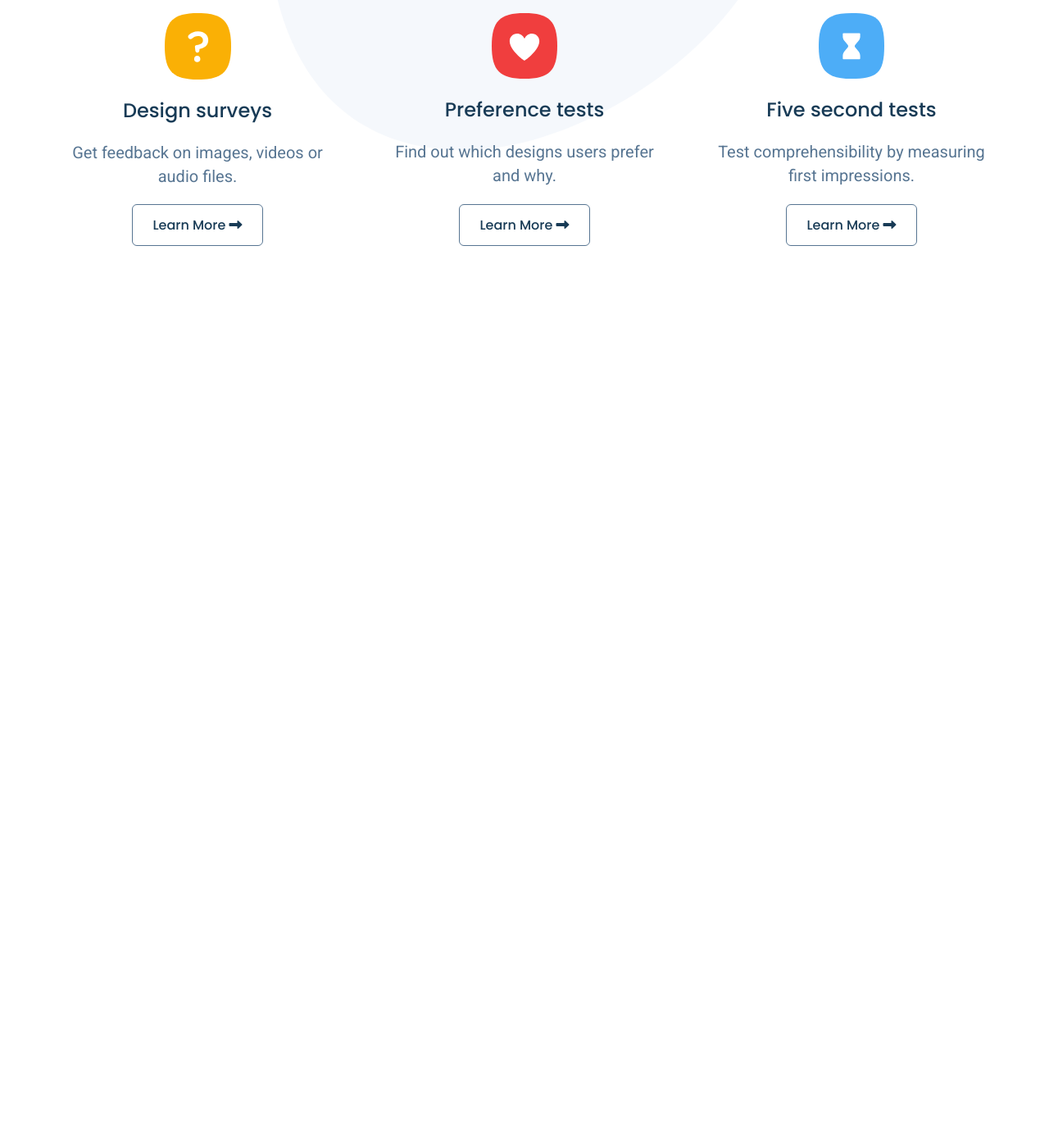
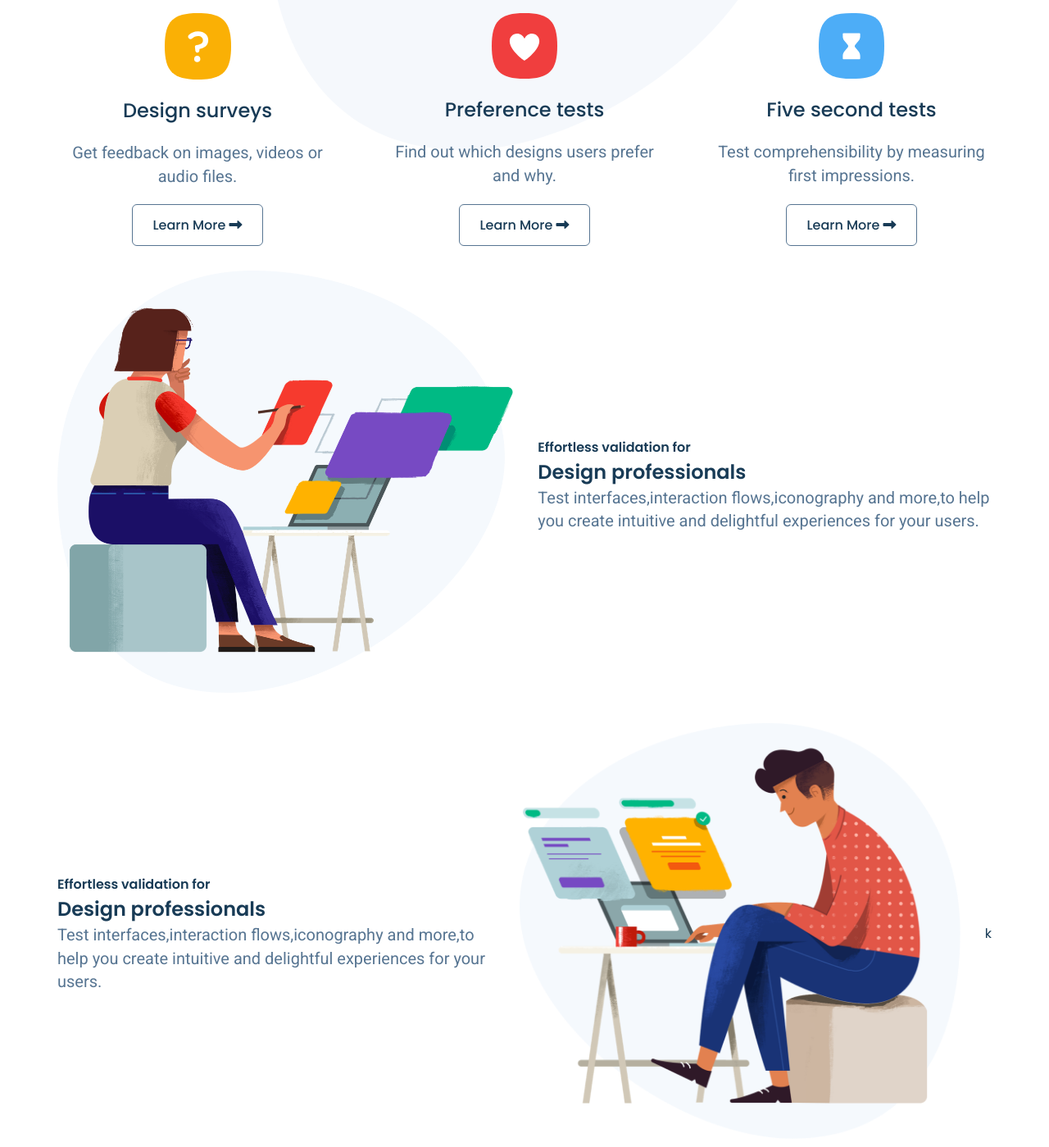
Before and after one commit to faridhussain/BaseLayout, a plain HTML site: page index.html in a window 1280 px wide. Shown: the part 1280-2679 px from the top of the page at 82% size. Before the commit the page ends 1580 px from the top, so only its background shows below. Drawn offline with Linux system fonts and the light colour scheme.

Commit message:
added big features section

```diff
--- a/index.html
+++ b/index.html
@@ -141,9 +141,44 @@
       </div>
     </section>
 
-    <section class="big-feature-section"></section>
-    <section class="big-feature-section"></section>
-    <section class="big-feature-section"></section>
+    <section class="big-feature-section">
+      <div class="container flex big-feature-container">
+        <div class="feature-img">
+          <img src="assets/asset 18.png" alt="">
+        </div>
+        <div class="feature-desc flex">
+          <h4>Effortless validation for</h4>
+          <h3>Design professionals</h3>
+          <p>Test interfaces,interaction flows,iconography and more,to help you create intuitive and delightful experiences for your users.</p>
+        </div>
+      </div>
+    </section>
+
+    <section class="big-feature-section">
+      <div class="container flex big-feature-container" style="flex-direction: row-reverse;">k
+        <div class="feature-img">
+          <img src="assets/asset 21.png" alt="">
+        </div>
+        <div class="feature-desc flex">
+          <h4>Effortless validation for</h4>
+          <h3>Design professionals</h3>
+          <p>Test interfaces,interaction flows,iconography and more,to help you create intuitive and delightful experiences for your users.</p>
+        </div>
+      </div>
+    </section>
+
+    <section class="big-feature-section">
+      <div class="container flex big-feature-container">
+        <div class="feature-img">
+          <img src="assets/asset 24.png" alt="">
+        </div>
+        <div class="feature-desc flex">
+          <h4>Effortless validation for</h4>
+          <h3>Design professionals</h3>
+          <p>Test interfaces,interaction flows,iconography and more,to help you create intuitive and delightful experiences for your users.</p>
+        </div>
+      </div>
+    </section>
 
     <section class="examples-section"></section>
 
--- a/style.css
+++ b/style.css
@@ -164,3 +164,19 @@ header{
     gap: 40px;
     margin-top: 20px;
 }
+.big-feature-section{
+    padding: 30px var(--padding-inline-section) 0;
+}
+.big-feature-container{
+    gap: 30px;
+}
+.feature-img img{
+    width: 100%;
+}
+.feature-desc{
+    flex-direction: column;
+    align-items: flex-start;
+}
+.feature-desc h3,h4{
+    font-weight: 600;
+}
```
